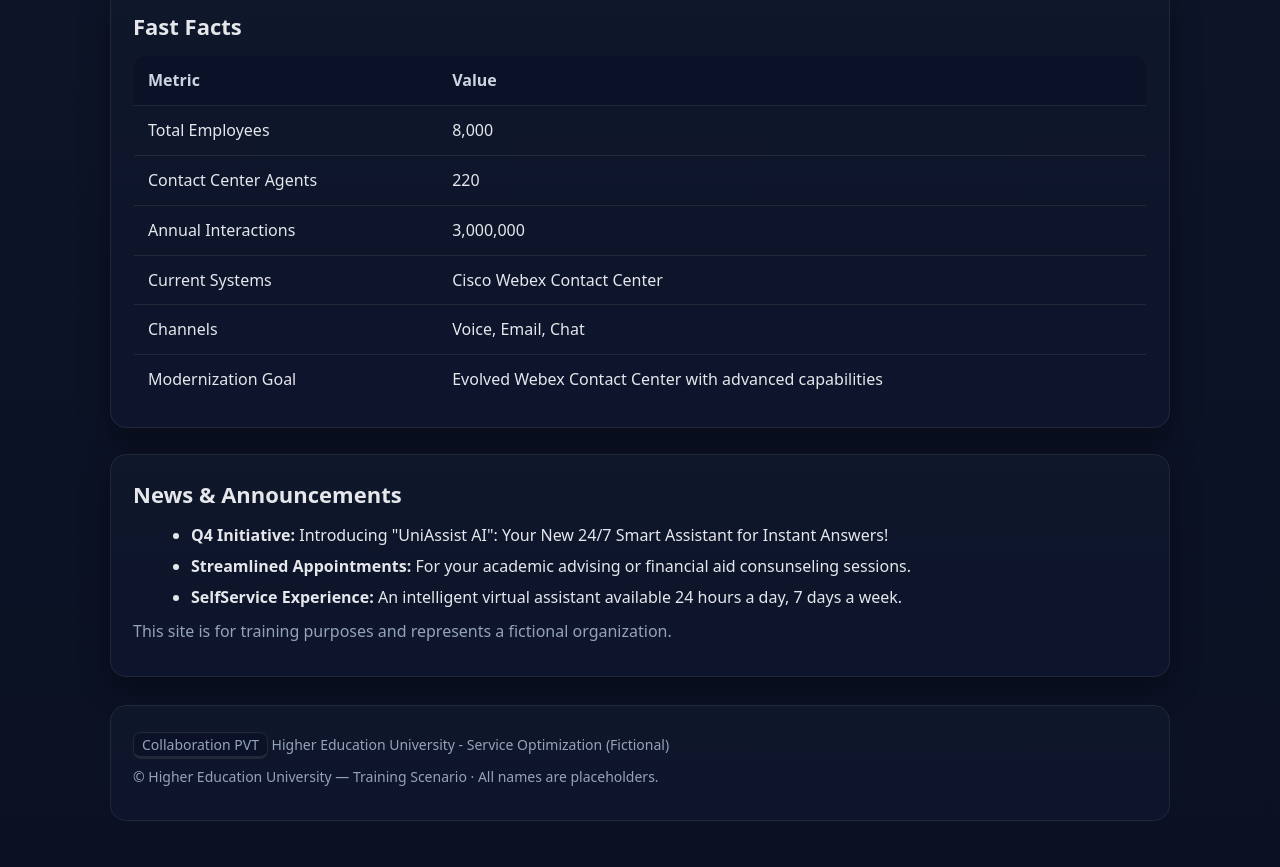
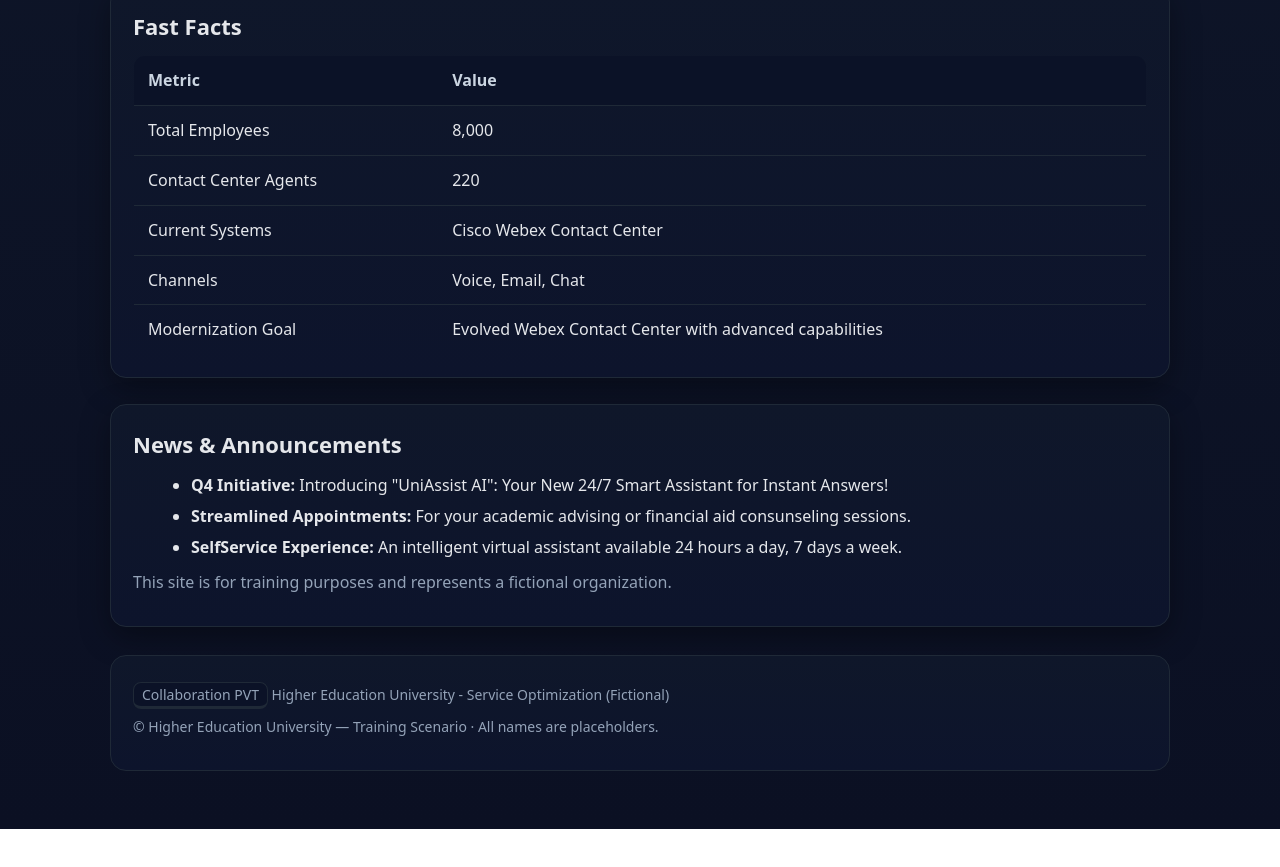
Before and after one commit to jucorralg/PVT, a plain HTML site: page HigherEdUniversity.html in a window 1280 px wide. Shown: the part 2770-3637 px from the top of the page. After the commit the page ends 3599 px from the top, so only its background shows below. Drawn offline with Linux system fonts and the light colour scheme; a script that the page names is missing.

Commit message:
modified

```diff
--- a/HigherEdUniversity.html
+++ b/HigherEdUniversity.html
@@ -193,7 +193,6 @@ Our mission extends beyond the classroom; we strive to Empower Success for every
         <tbody>
           <tr><td>Total Employees</td><td>8,000</td></tr>
           <tr><td>Contact Center Agents</td><td>220</td></tr>
-          <tr><td>Annual Interactions</td><td>3,000,000</td></tr>
           <tr><td>Current Systems</td><td>Cisco Webex Contact Center</td></tr>
           <tr><td>Channels</td><td>Voice, Email, Chat</td></tr>
           <tr><td>Modernization Goal</td><td>Evolved Webex Contact Center with advanced capabilities</td></tr>
```
